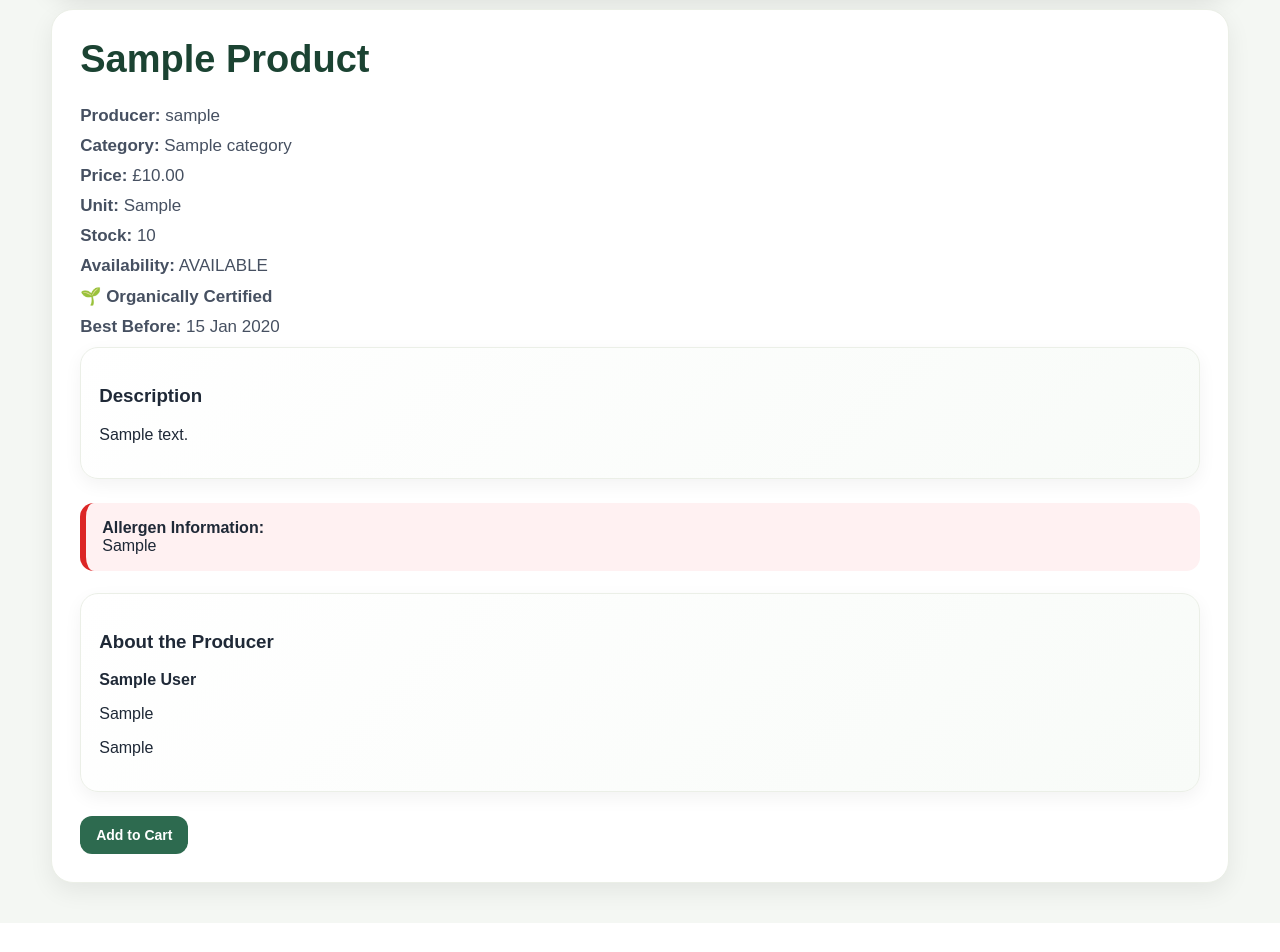
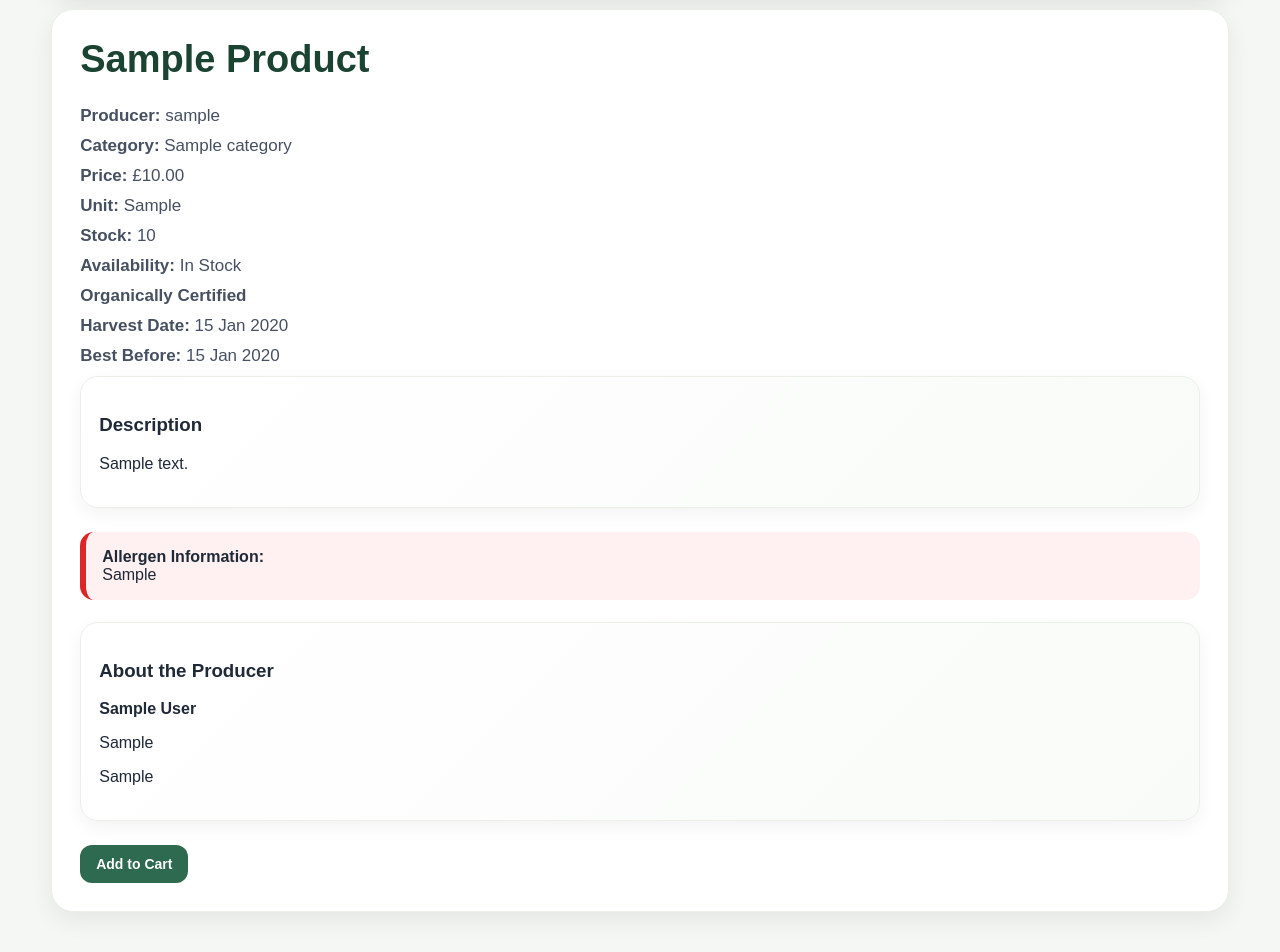
Before and after one commit to PATS0N8/bristol-marketplace1, a Django app: page /product/1/ in a window 1280 px wide. Shown: the part 427-1379 px from the top of the page. Before the commit the page ends 1337 px from the top, so only its background shows below. Run offline with Django 4.2, Linux system fonts and the light colour scheme; tables that the repository leaves empty hold one stand-in row (values such as "Sample post").

Commit message:
Sprint 3: added removal of products with 0 stock

```diff
--- a/products/models.py
+++ b/products/models.py
@@ -11,8 +11,10 @@ class Category(models.Model):
 
 class Product(models.Model):
     class Availability(models.TextChoices):
-        AVAILABLE = "AVAILABLE", "Available"
-        UNAVAILABLE = "UNAVAILABLE", "Unavailable"
+        IN_STOCK = "IN_STOCK", "In Stock"
+        OUT_OF_STOCK = "OUT_OF_STOCK", "Out of Stock"
+        SEASONAL = "SEASONAL", "Seasonal"
+        LIMITED = "LIMITED", "Limited Stock"
 
     producer = models.ForeignKey(
         settings.AUTH_USER_MODEL,
@@ -34,12 +36,12 @@ class Product(models.Model):
     availability = models.CharField(
         max_length=20,
         choices=Availability.choices,
-        default=Availability.AVAILABLE
+        default=Availability.IN_STOCK
     )
     allergens = models.CharField(max_length=400, help_text="e.g., milk, eggs, nuts")
     #Bool field for organic certification
     is_organic = models.BooleanField(default=False)
-    harvest_dates = models.DateField(null=True, blank=True)
+    harvest_date = models.DateField(null=True, blank=True)
     best_before_date = models.DateField(null=True, blank=True)
 
     created_at = models.DateTimeField(auto_now_add=True)
--- a/products/templates/products/product_detail.html
+++ b/products/templates/products/product_detail.html
@@ -14,9 +14,16 @@
     <p class="detail-row"><strong>Price:</strong> £{{ product.price_gbp }}</p>
     <p class="detail-row"><strong>Unit:</strong> {{ product.unit }}</p>
     <p class="detail-row"><strong>Stock:</strong> {{ product.stock_qty }}</p>
-    <p class="detail-row"><strong>Availability:</strong> {{ product.availability }}</p>
+    <p class="detail-row">
+        <strong>Availability:</strong>
+        {% if product.availability == "IN_STOCK" %}In Stock
+        {% elif product.availability == "SEASONAL" %}Seasonal
+        {% elif product.availability == "LIMITED" %}Limited Stock
+        {% else %}Out of Stock
+        {% endif %}
+    </p>
     {% if product.is_organic %}
-        <p class="detail-row"><strong>🌱 Organically Certified</strong></p>
+        <p class="detail-row"><strong>Organically Certified</strong></p>
     {% endif %}
     {% if product.harvest_date %}
         <p class="detail-row"><strong>Harvest Date:</strong> {{ product.harvest_date }}</p>
--- a/products/views.py
+++ b/products/views.py
@@ -77,7 +77,7 @@ def register_producer(request):
 def home(request):
     categories = Category.objects.all().order_by("name")
     q = request.GET.get("q", "").strip()
-    products = Product.objects.select_related("category", "producer").order_by("-id")
+    products = Product.objects.select_related("category", "producer").filter(stock_qty__gt=0).order_by("-id")
     if q:
         products = products.filter(Q(name__icontains=q) | Q(description__icontains=q))
     return render(request, "products/home.html", {
@@ -92,7 +92,7 @@ def product_detail(request, product_id):
 
 def category_products(request, category_id):
     category = get_object_or_404(Category, id=category_id)
-    products = Product.objects.select_related("category", "producer").filter(category=category).order_by("-id")
+    products = Product.objects.select_related("category", "producer").filter(category=category, stock_qty__gt=0).order_by("-id")
     return render(request, "products/category_products.html", {
         "category": category,
         "products": products,
```
Also changed, not shown: products/templates/products/producer_add_product.html (+6 -7 lines), products/migrations/0004_alter_product_availability.py (added), products/migrations/0005_rename_harvest_dates_product_harvest_date.py (added).
